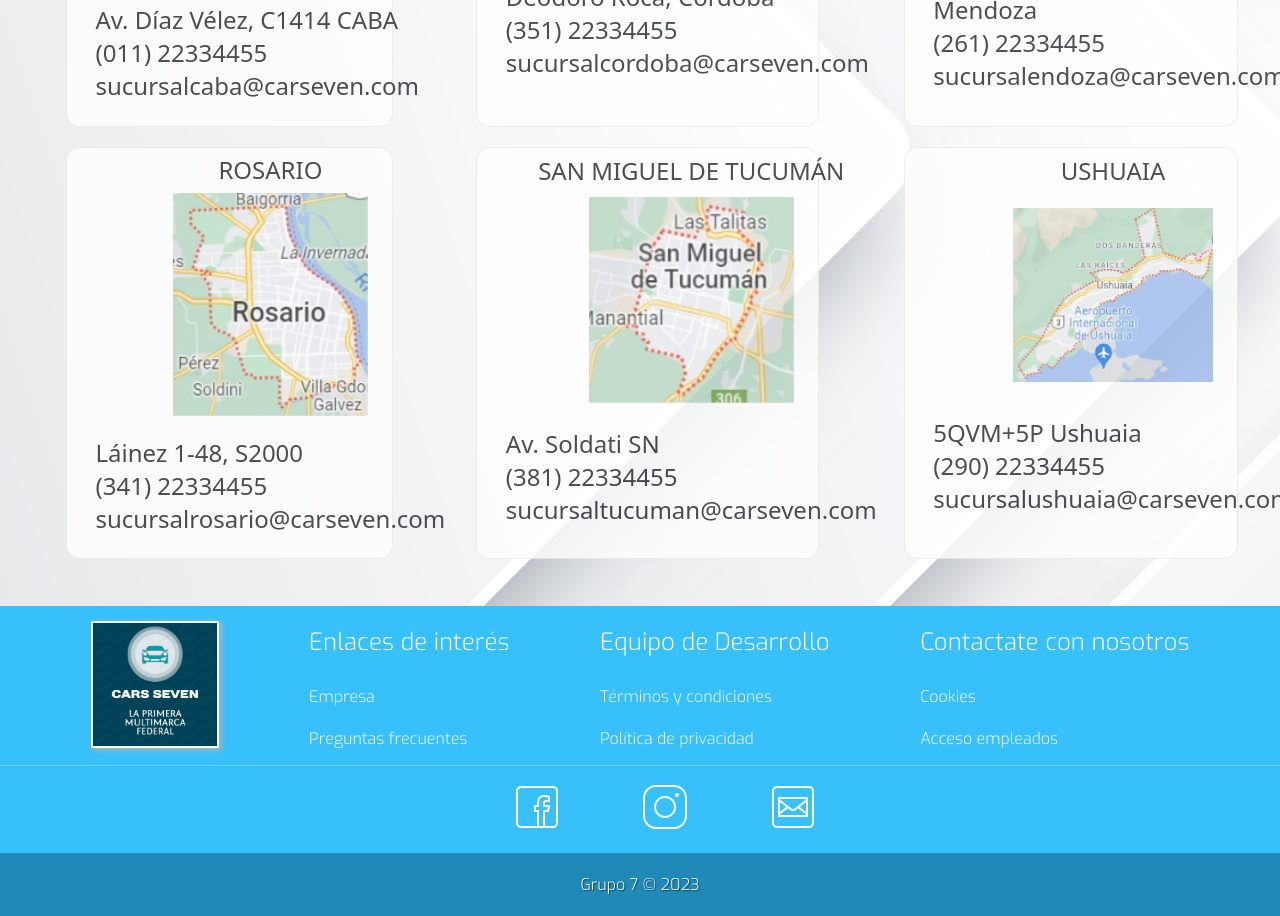
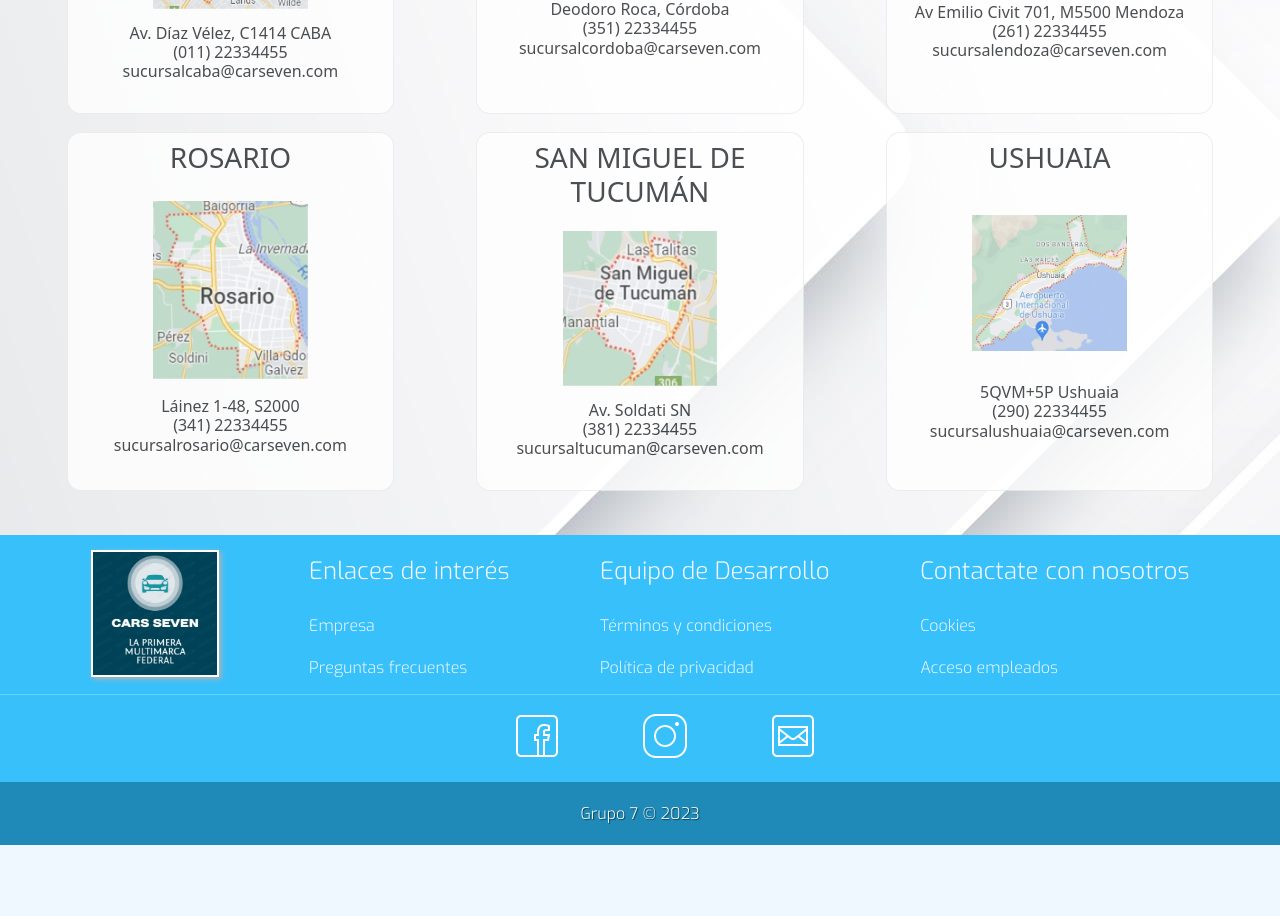
Before and after one commit to daro-asecas/Grupo7, a React (Create React App) app: page /puntosdeventa in a window 1280 px wide. Shown: the part 360-1276 px from the top of the page. After the commit the page ends 1205 px from the top, so only its background shows below. Built offline with nearby package versions, Linux system fonts and the light colour scheme.

Commit message:
arreglo de cards

```diff
--- a/src/components/routes/Home.jsx
+++ b/src/components/routes/Home.jsx
@@ -8,7 +8,7 @@ export const CardDelHome = (props) => {
     <div className="cardHome">
         <h3>{props.titulo}</h3>
         <img className="imgHome" src={props.img} />
-        <p >{props.descripcion}</p>
+        <h5>{props.descripcion}</h5>
         <Link className="link" to={props.ruta}>{props.intro}</Link>
     </div>
 
--- a/src/components/routes/PuntosDeVenta.jsx
+++ b/src/components/routes/PuntosDeVenta.jsx
@@ -5,13 +5,13 @@ export function CardPuntosDeVenta(props) {
     return (
       <>
       <div className="cardHome">
-          <h4>{props.ubicacion}</h4>
+          <h3>{props.ubicacion}</h3>
           <img className="imgHome" src={props.img} />
-            <p>
+            <h6>
                 {props.direccion} <br />
                 {props.Wsp} <br />
                 {props.mail}
-            </p>
+            </h6>
       </div>
       </>
     )
--- a/src/styles/footer.css
+++ b/src/styles/footer.css
@@ -2,7 +2,7 @@
 @import url('https://fonts.googleapis.com/css2?family=Exo:wght@300&family=Ubuntu:ital@1&display=swap');
 
 footer {
-  margin-top: .5em;
+  margin-top: 2em;
   font-family: 'Exo', sans-serif;
   width: 100%;
   background-color: hsl(198, 95%, 60%);
--- a/src/styles/home.css
+++ b/src/styles/home.css
@@ -8,7 +8,7 @@ body{
 
 .titulo{
     margin-left: 5%;
-    margin-top: 12%;
+    margin-top: 10%;
     color: white;
     font-size: 300%;
     font-family:Impact, Haettenschweiler, 'Arial Narrow Bold', sans-serif;
--- a/src/styles/nuevos.css
+++ b/src/styles/nuevos.css
@@ -16,11 +16,15 @@ body{
     border-radius: 14px;
     background-color: white;
     box-sizing: border-box;
-    margin: 0.5em;
+    margin: 2em;
     display: grid;
     justify-items: center;
     text-align: center;
     border: 1px solid  rgba(225, 225, 225, 0.651);
+}
+
+p{
+   font-size:small;
 }
 
 .imgHome{
```
